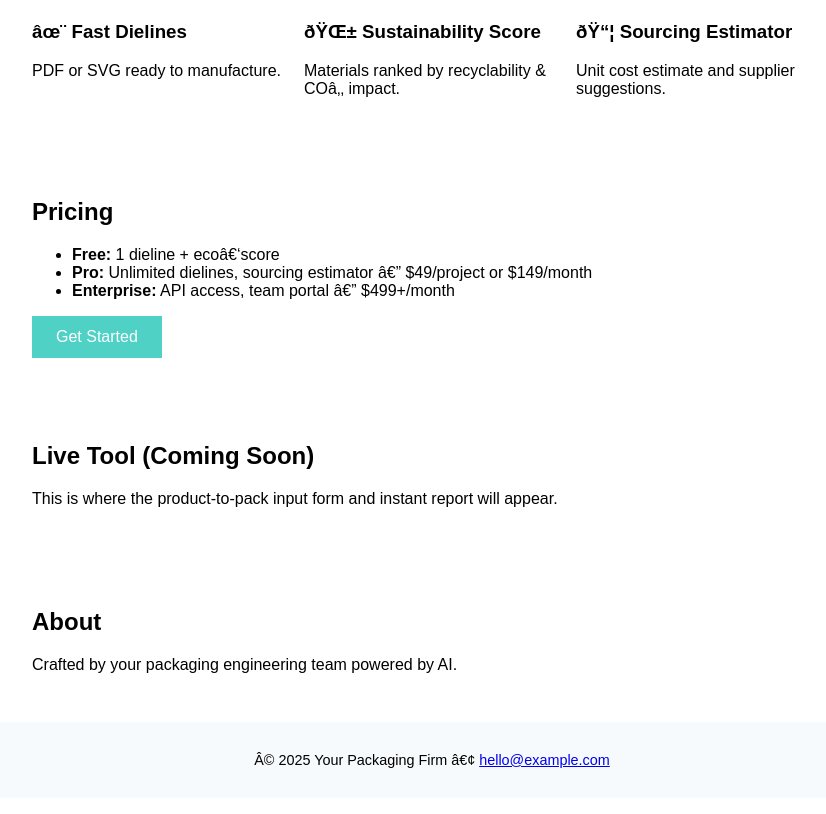
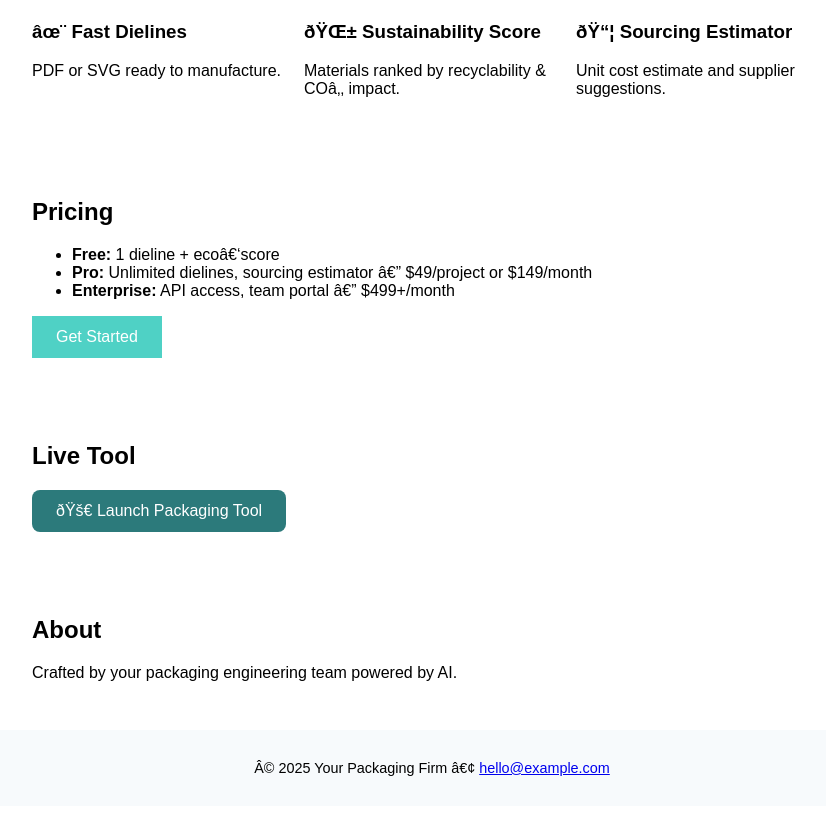
Before and after one commit to gburch1/Pkg1, a plain HTML site: page index.html in a window 1280 px wide. Shown: the part 459-1273 px from the top of the page, without its empty margins (208-1034 px from the left). Drawn offline with Linux system fonts and the light colour scheme.

Commit message:
tool  2ndex.html

```diff
--- a/index.html
+++ b/index.html
@@ -39,8 +39,13 @@
     <button onclick="location.href='#tool'">Get Started</button>
   </section>
   <section id="tool">
-    <h2>Live Tool (Coming Soon)</h2>
-    <p>This is where the product-to-pack input form and instant report will appear.</p>
+    <h2>Live Tool </h2>
+   <a href="https://gburchpkg.streamlit.app" target="_blank">
+  <button style="padding: 12px 24px; font-size: 1rem; background-color: #2c7a7b; color: white; border: none; border-radius: 8px; cursor: pointer;">
+    🚀 Launch Packaging Tool
+  </button>
+</a>
+
   </section>
   <section id="about">
     <h2>About</h2>
```
